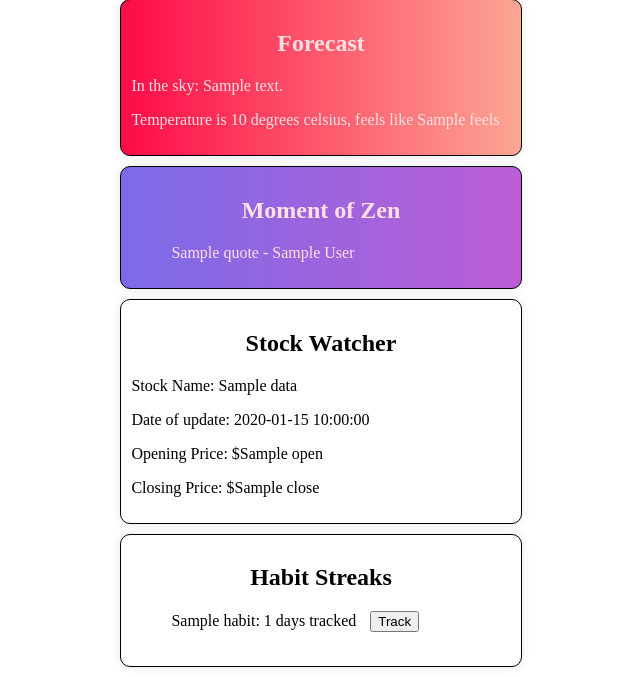
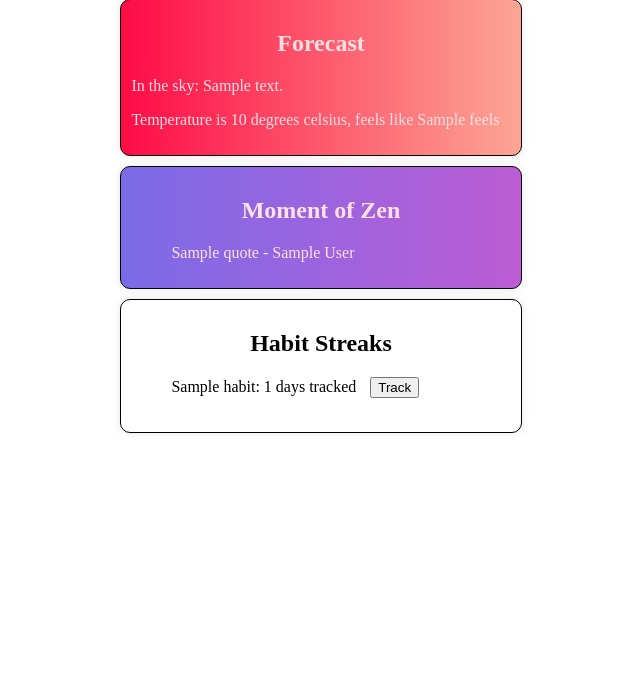
Before and after one commit to seekingcat/pythondashboard, a Flask app: template templates/dashboard.html in a window 1280 px wide. Shown: the part 261-938 px from the top of the page, without its empty margins (319-959 px from the left). After the commit the page ends 694 px from the top, so only its background shows below. Run offline with Flask 3, Linux system fonts and the light colour scheme; the template is opened without the code that fills it: most values are stand-ins (such as "Sample title", 1, 10 or a date in 2020); parts of the project's set-up code (start-up, migrations or seed data) failed here and were passed over.

Commit message:
Removed stock section because that api is annoying

```diff
--- a/app.py
+++ b/app.py
@@ -18,9 +18,6 @@ weather = res.json()
 quote_res = requests.get(quote_url)
 quotes = quote_res.json()
 
-stocks_res = requests.get(stock_url)
-stocks = stocks_res.json()
-stock_date = stocks['Meta Data']['3. Last Refreshed']
 
 def load_habits():
     with open('habits.json', 'r') as f:
@@ -56,10 +53,6 @@ def dashboard():
             'feels': weather['main']['feels_like'],
             'quote':quotes[0]['q'],
             'author': quotes[0]['a'],
-            'stock_date':stocks['Meta Data']['3. Last Refreshed'],
-            'stock_name': stocks['Meta Data']['2. Symbol'],
-            'open': stocks['Time Series (Daily)'][stock_date]['1. open'],
-            'close': stocks['Time Series (Daily)'][stock_date]['4. close'],
             'habits': habits_data['habits']
         }
 
--- a/templates/dashboard.html
+++ b/templates/dashboard.html
@@ -22,13 +22,6 @@
         <h2>Moment of Zen</h2>
         <blockquote>{{data.quote}} - {{data.author}}</blockquote>
     </section>
-    <section id="stock">
-        <h2>Stock Watcher</h2>
-        <p>Stock Name: {{data.stock_name}}</p>
-        <p>Date of update: {{data.stock_date}}</p>
-        <p>Opening Price: ${{data.open}}</p>
-        <p>Closing Price: ${{data.close}}</p>
-    </section>
     <section>
         <h2>Habit Streaks</h2>
         <ul>
```
